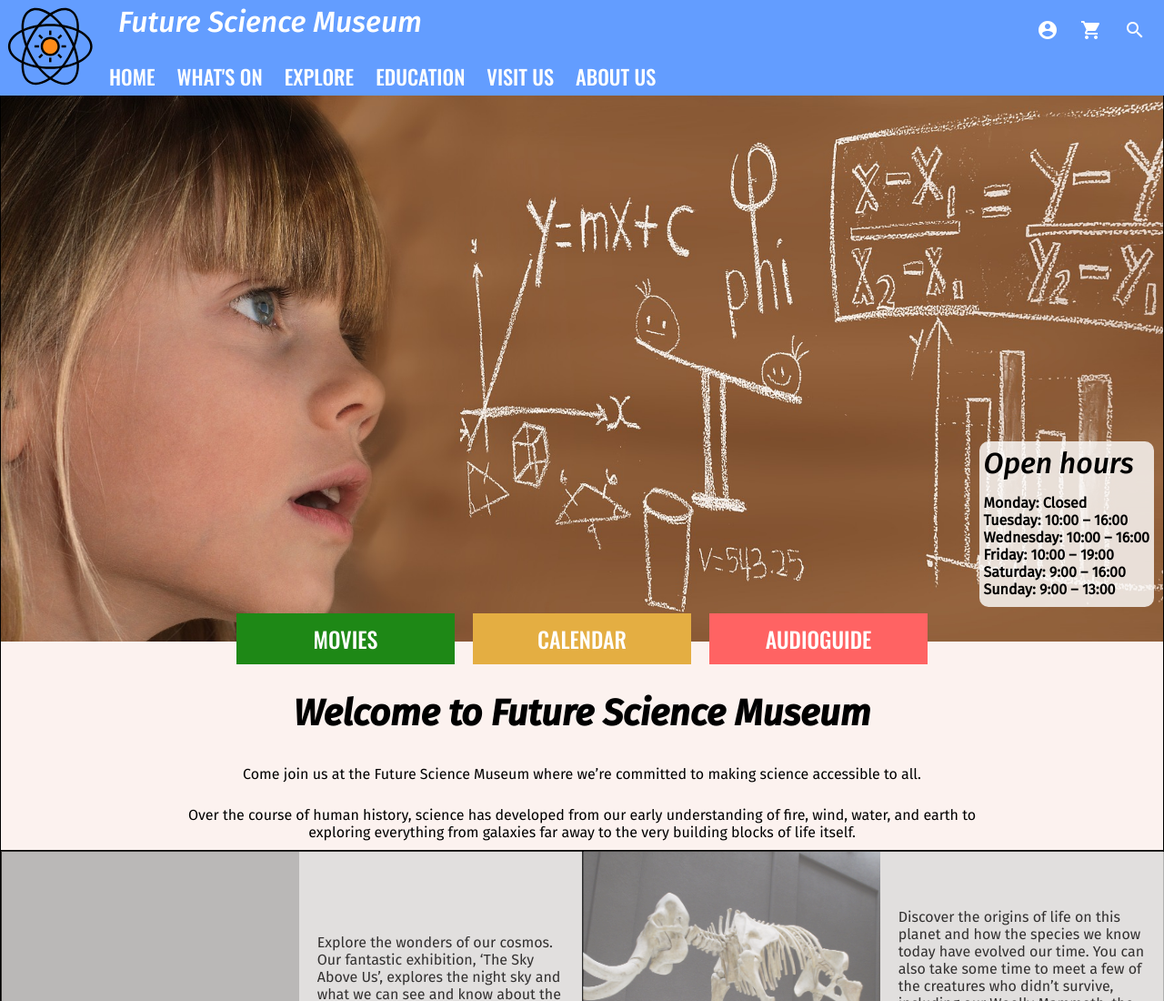
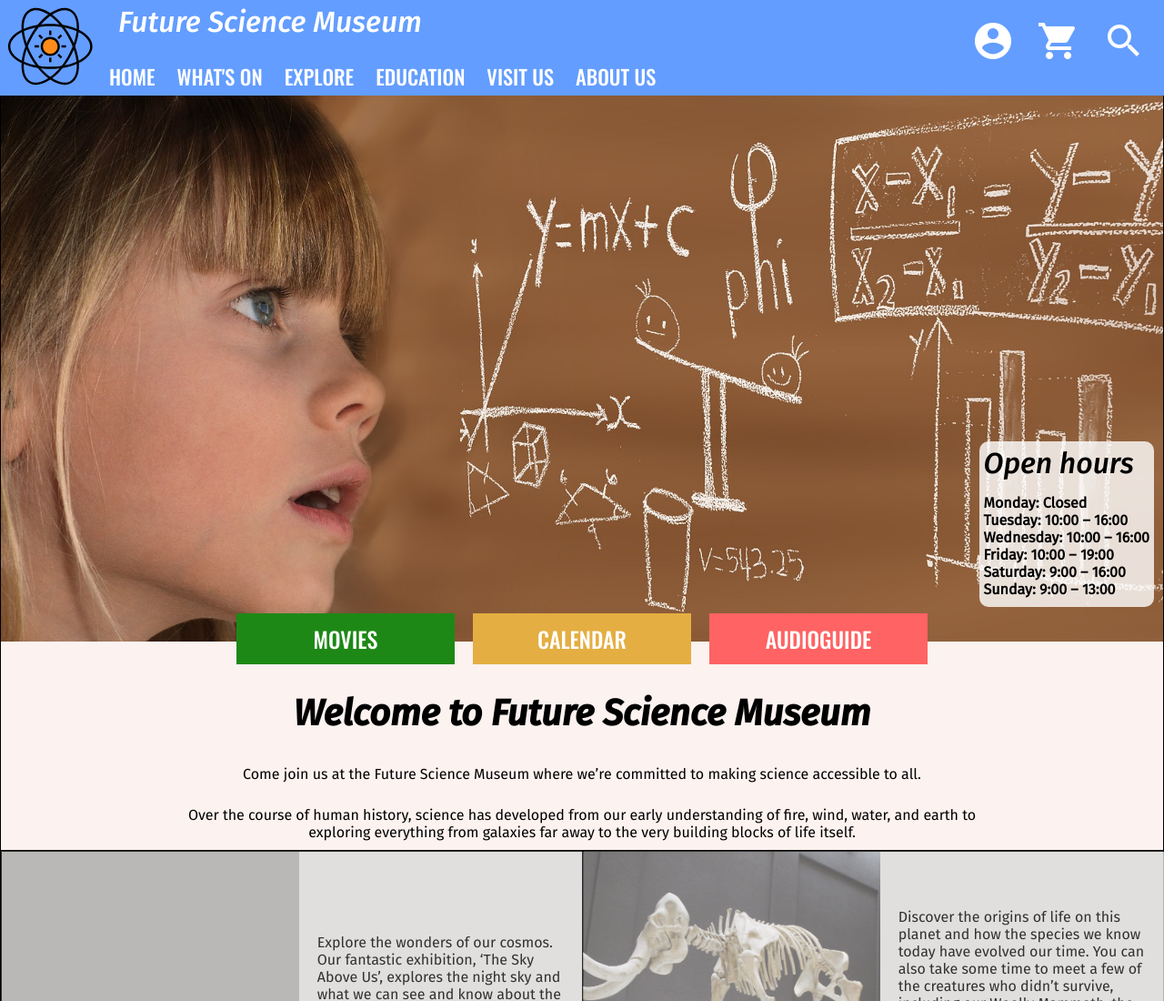
Before and after one commit to LAakerberg/Semester-Project-1, a plain HTML site: page index.html in a window 1280 px wide. Shown: the top 1100 px of the page at 91% size. Drawn offline with nearby package versions, Linux system fonts and the light colour scheme; grey boxes are pictures that could not be loaded.

Commit message:
Update media.css

```diff
--- a/css/media.css
+++ b/css/media.css
@@ -60,4 +60,12 @@
 
 @media screen and (min-width: 900px) {
 
+    /* Google Icons Global */
+
+.material-icons.md-36 {
+    transition: .5s;
+    font-size: 48px;
+    color: #fff;
 }
+
+}
```
